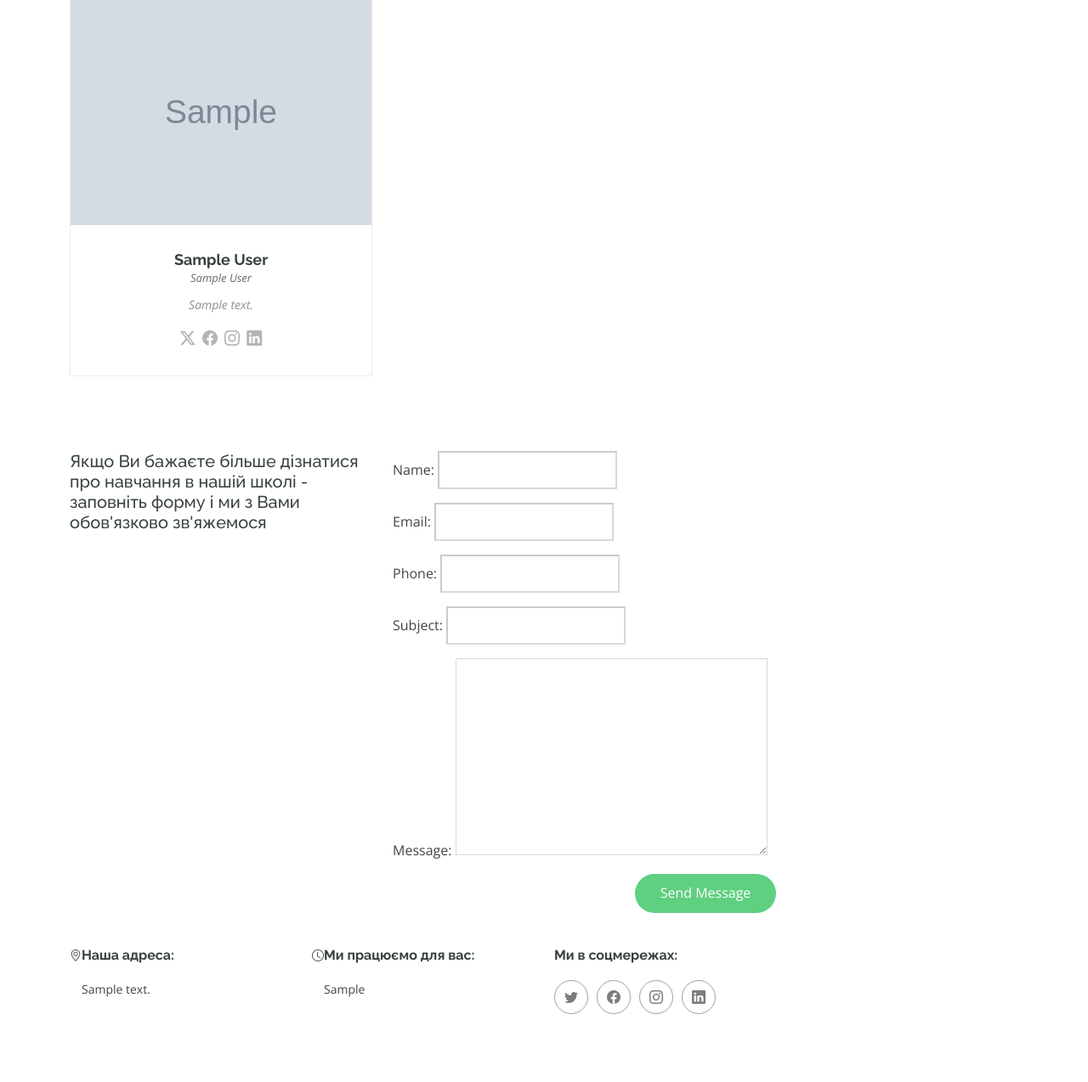
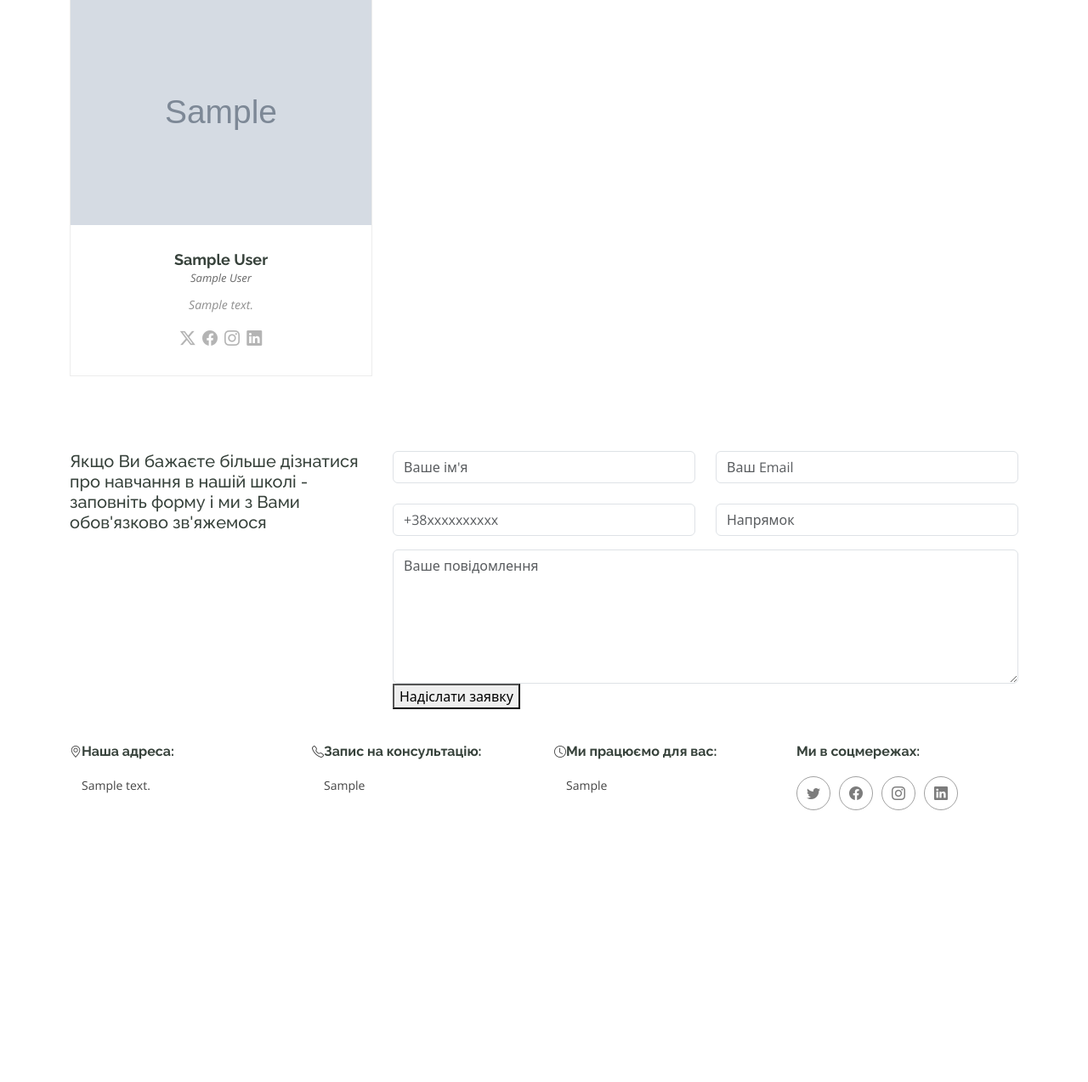
Before and after one commit to Oksana-Om/Diplom_ProgAcademy, a Django app: page / in a window 1280 px wide. Shown: the part 2569-3843 px from the top of the page at 85% size. After the commit the page ends 3523 px from the top, so only its background shows below. Run offline with Django 5.2, Linux system fonts and the light colour scheme; tables that the repository leaves empty hold one stand-in row (values such as "Sample post"); grey boxes marked "Sample" are stand-in pictures; one stand-in notice (Sample message) is shown; some libraries are stand-ins or nearby versions.

Commit message:
v5 reservation_ok

```diff
--- a/main/context_processors.py
+++ b/main/context_processors.py
@@ -9,7 +9,7 @@ def footer (request):
     res = Contact.objects.first()
     return {
         'address': res.address,
-        'reservation': res.reservation,
+        'for_reservation': res.for_reservation,
         'opening_hours': res.opening_hours,
 
 
--- a/main/forms.py
+++ b/main/forms.py
@@ -2,6 +2,34 @@ from django import forms
 from .models import Reservations
 
 class ReservationForm(forms.ModelForm):
+    def clean_name(self):
+        user_name = self.data['name'].strip()
+        return user_name.upper()
+
+
     class Meta:
         model = Reservations
         fields = ('name', 'email', 'phone', 'subject', 'message')
+        widgets = {
+            'name': forms.TextInput(attrs={'class': 'form-control',
+                                           'name': 'name',
+                                           'id': 'name',
+                                           'placeholder': "Ваше ім'я"}),
+            'email': forms.EmailInput(attrs={'class': 'form-control',
+                                             'id': 'email',
+                                             'name': 'email',
+                                             'placeholder': 'Ваш Email',
+                                             'data-rule': 'email',
+                                             'data-msg': 'Please enter a valid email'}),
+            'phone': forms.TextInput(attrs={'class': 'form-control',
+                                            'id': 'phone',
+                                            'placeholder': '+38xxxxxxxxxx'}),
+
+            'subject': forms.TextInput(attrs={'class': 'form-control',
+                                              'name': 'subject',
+                                              'placeholder': 'Напрямок',}),
+            'message': forms.Textarea(attrs={'class': 'form-control',
+                                             'name': "message",
+                                             'rows': "6",
+                                             'placeholder': "Ваше повідомлення"}),
+        }
--- a/main/models.py
+++ b/main/models.py
@@ -1,6 +1,6 @@
 from django.db import models
 from ckeditor.fields import RichTextField
-
+from django.core.validators import RegexValidator
 
 class Course(models.Model):
 
@@ -56,14 +56,6 @@ class Reason(models.Model):
     class Meta:
         db_table = 'reasons'
 
-# class Feature(models.Model):
-#     name = models.CharField(max_length=150)
-#     sign_name = models.CharField(max_length=50)
-#     is_visible = models.BooleanField(default=True)
-#     sort = models.IntegerField(default=0)
-#     class Meta:
-#         db_table = 'features'
-
 class Company(models.Model):
     name = models.CharField(max_length=50)
     photo = models.ImageField(upload_to='companies/')
@@ -76,13 +68,15 @@ class Company(models.Model):
 
 class Contact(models.Model):
     address = RichTextField()
-    reservation = RichTextField()
+    for_reservation = RichTextField()
     opening_hours = RichTextField()
 
 class Reservations(models.Model):
+    phone_regex = RegexValidator(regex=r'^\+?(38)?\d{10}$',)
+
     name = models.CharField(max_length=50)
     email = models.EmailField()
-    phone = models.CharField(max_length=50)
+    phone = models.CharField(max_length=50, validators=[phone_regex])
     subject = models.CharField(max_length=50)
     message = models.TextField(max_length=500)
 
--- a/main/templates/index.html
+++ b/main/templates/index.html
@@ -26,4 +26,5 @@
      <!-- Contact Section -->
     {% include 'reservation.html' %}
 
+
 {% endblock %}
--- a/main/templates/reservation.html
+++ b/main/templates/reservation.html
@@ -5,53 +5,79 @@
             <div class="col-lg-4">
                 <div class="info-item d-flex" data-aos="fade-up" data-aos-delay="300">
                     <h5>Якщо Ви бажаєте більше дізнатися про навчання в нашій школі - заповніть форму і ми з Вами обов'язково зв'яжемося </h5>
-                </div><!-- End Info Item -->
+                </div>
             </div>
             <div class="col-lg-8">
-                <form action="{% url 'home' %}" method="post" class="php-email-form" data-aos="fade-up" data-aos-delay="200">
+                <form action="{% url 'home' %}" method="post"  data-aos="fade-up" data-aos-delay="200">
                     {% csrf_token %}
-                    {{ reservation.as_p }}
-                    <div class="col-md-12 text-center">
-                        <div class="loading">Loading</div>
-                        <div class="error-message"></div>
-                        <div class="sent-message">Your message has been sent. Thank you!</div>
+{#                    {{ reservation.as_p }}#}
+                    <div class="row gy-4">
 
-                        <button type="submit">Send Message</button>
+                        {% for form_field in reservation %}
+                            {% if form_field.name != 'message' %}
+                                <div class="col-md-6">
+                                    {{ form_field }}
+                                    <div class="validate">{{ field.errors }}</div>
+                                </div>
+                            {% endif %}
+                        {% endfor %}
                     </div>
+                    <div class="form-group mt-3">
+                        {{ reservation.message }}
+                    <div class="validate"></div>
+{#                </div>#}
+
+{#                =========#}
+{#                        {% for form_field in reservation %}#}
+{#                            <div class="col-md-6">#}
+{#                                {{ form_field }}#}
+{#                                <div class="validate">{{ field.errors }}</div>#}
+{#                            </div>#}
+{##}
+{##}
+{#                        {% endfor %}#}
+{#                ===========#}
+{#                        <div class="col-md-6">#}
+{#                            {{ reservation.name }}#}
+{#                        </div>#}
+{##}
+{#                        <div class="col-md-6 ">#}
+{#                            {{ reservation.email }}#}
+{#                        </div>#}
+{##}
+{#                        <div class="col-md-6">#}
+{#                            {{ reservation.phone }}#}
+{#                        </div>#}
+{##}
+{#                        <div class="col-md-6 ">#}
+{#                            {{ reservation.subject }}#}
+{#                        </div>#}
+{#=========#}
+{#                        <div class="col-md-12">#}
+{#                            {{ reservation.message }}#}
+{#                        </div>#}
+{#                    </div>#}
+
+                    <button type="submit">Надіслати заявку</button>
                 </form>
+{#якщо прибрати class="php-email-form" , тот зависання припиняєтьcя#}
+{#                <form action="{% url 'home' %}" method="post" class="php-email-form" data-aos="fade-up" data-aos-delay="200">#}
+{#                    {% csrf_token %}#}
+{#                    {{ reservation.as_p }}#}
+{#                    <div class="col-md-12 text-center">#}
+{#                        <div class="loading">Loading</div>#}
+{#                        <div class="error-message"></div>#}
+{#                        <div class="sent-message">Your message has been sent. Thank you!</div>#}
+{##}
+{#                        <button type="submit">Send Message</button>#}
+{#                    </div>#}
+{#                </form>#}
             </div><!-- End Contact Form -->
+
+
 
         </div>
 
     </div>
 
 </section><!-- /Contact Section -->
-
-{#==========================================#}
-{#              <div class="row gy-4">#}
-{##}
-{#                <div class="col-md-6">#}
-{#                  <input type="text" name="name" class="form-control" placeholder="Your Name" required="">#}
-{#    <!-- Contact Section -->#}
-{#                </div>#}
-{##}
-{#                <div class="col-md-6 ">#}
-{#                  <input type="email" class="form-control" name="email" placeholder="Your Email" required="">#}
-{#                </div>#}
-{##}
-{#                <div class="col-md-6">#}
-{#                    #12#}
-{#                  <input type="text" class="form-control" name="phone" placeholder="Your Phone" required="">#}
-{#                </div>#}
-{#                <div class="col-md-6 ">#}
-{#                  <input type="email" class="form-control" name="email" placeholder="Your Email" required="">#}
-{#                </div>#}
-{##}
-{#                <div class="col-md-12">#}
-{#                  <textarea class="form-control" name="message" rows="6" placeholder="Message" required=""></textarea>#}
-{#                </div>#}
-{##}
-
-
-
-{#              </div>#}
--- a/main/views.py
+++ b/main/views.py
@@ -1,7 +1,7 @@
 from django.shortcuts import render, redirect
 from .models import Course, Teacher, Quantitative_indicator, Reason, Company, Contact, Reservations
 from .forms import ReservationForm
-from django.http import HttpResponse
+from django.http import HttpResponse, HttpResponseRedirect
 from django.contrib import messages
 
 
@@ -19,8 +19,9 @@ def index(request):
 
     if request.method == 'POST' and reservation.is_valid():
         reservation.save()
-        messages.success(request, 'Your reservation has been saved. Wait for a call')
+        messages.success(request, 'Ваше повідомлення надіслане. Ми Вам зателефонуємо')
         return redirect('home')
+
 
 
 
@@ -38,4 +39,4 @@ def index(request):
 
     return render(request, 'index.html', context=context)
 
-    #return render(request, 'index.html')
+    # return render(request, 'index.html')
--- a/templates/base.html
+++ b/templates/base.html
@@ -39,12 +39,13 @@
 <! -- ===== Main==== -- >
     <main class="main">
         {% if messages %}
-            <ul>
-                {% for item in messages %}
-                    <li class="{{ item.tags }}">"item"</li>
-                {% endfor %}
-            </ul>
+        <ul class="messages">
+            {% for message in messages %}
+                <li{% if message.tags %} class="{{ message.tags }}"{% endif %}>{{ message }}</li>
+            {% endfor %}
+        </ul>
         {% endif %}
+
         {% block content %}
         {% endblock %}
     </main>
--- a/templates/includes/footer.html
+++ b/templates/includes/footer.html
@@ -10,15 +10,15 @@
                     </p>
                 </div>
             </div>
-{#            <div class="col-lg-3 col-md-6 footer-links d-flex">#}
-{#                <i class="bi bi-telephone icon"></i>#}
-{#                <div>#}
-{#                    <h4> Запис на консультацію:</h4>#}
-{#                    <p>#}
-{#                        {{ reservation|safe }}#}
-{#                    </p>#}
-{#                </div>#}
-{#            </div>#}
+            <div class="col-lg-3 col-md-6 footer-links d-flex">
+                <i class="bi bi-telephone icon"></i>
+                <div>
+                    <h4> Запис на консультацію:</h4>
+                    <p>
+                        {{ for_reservation|safe }}
+                    </p>
+                </div>
+            </div>
             <div class="col-lg-3 col-md-6 footer-links d-flex">
                 <i class="bi bi-clock icon"></i>
                 <div>
```
Also changed, not shown: main/migrations/0015_rename_reservation_contact_for_reservation.py (added).
